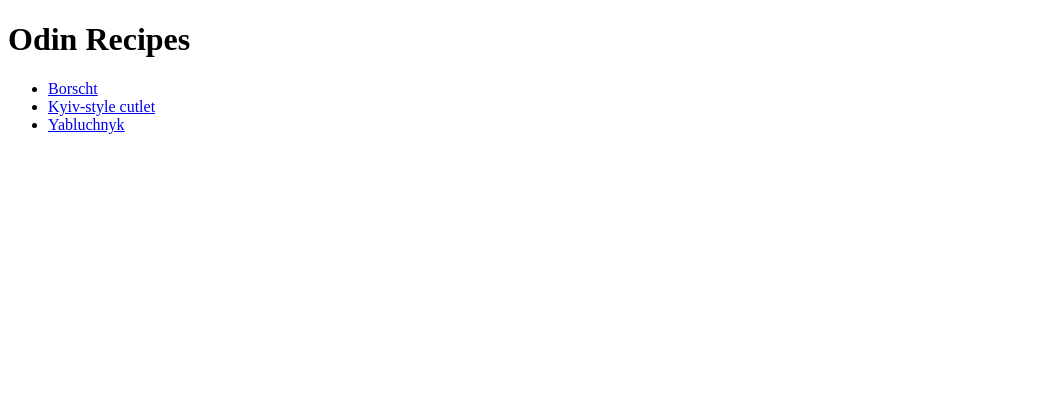
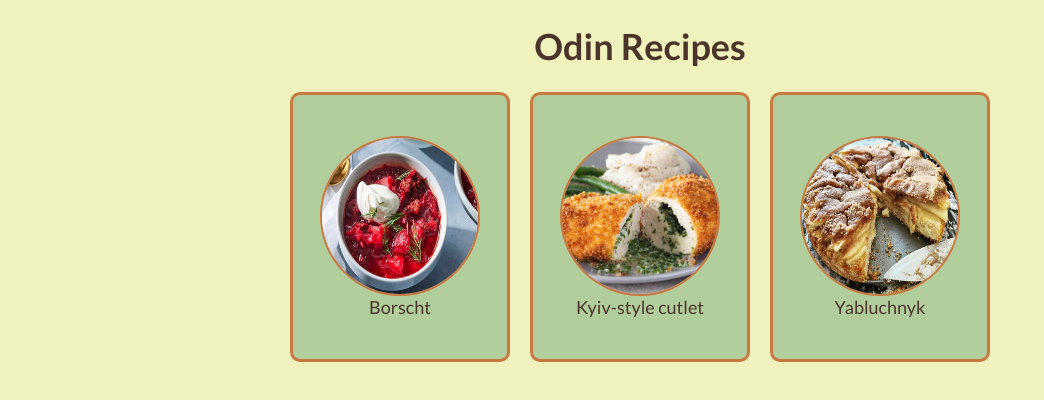
Before and after one commit to vuxxect/odin-recipes, a plain HTML site: page index.html in a window 1280 px wide. Shown: the whole page, without its empty margins (0-1044 px from the left). Drawn offline with Linux system fonts and the light colour scheme.

Commit message:
Add styles

```diff
--- a/index.html
+++ b/index.html
@@ -3,14 +3,31 @@
 <head>
     <meta charset="UTF-8">
     <meta name="viewport" content="width=device-width, initial-scale=1.0">
+    <link href="https://fonts.googleapis.com/css2?family=Lato:ital,wght@0,100;0,300;0,400;0,700;0,900;1,100;1,300;1,400;1,700;1,900&display=swap" rel="stylesheet">
+    <link rel="stylesheet" href="styles.css">
     <title>Odin Recipes</title>
 </head>
 <body>
     <h1>Odin Recipes</h1>
-    <ul>
-        <li><a href="recipes/borscht.html">Borscht</a></li>
-        <li><a href="recipes/kyiv-cutlet.html">Kyiv-style cutlet</a></li>
-        <li><a href="recipes/yabluchnyk.html">Yabluchnyk</a></li>
+    <ul class="recipes">
+        <li>
+            <a href="recipes/borscht.html">
+                <img src="pictures/borscht.jpg">
+                <p>Borscht</p>
+            </a>
+        </li>
+        <li>
+            <a href="recipes/kyiv-cutlet.html">
+                <img src="pictures/kyiv-cutlet.jpg">
+                <p>Kyiv-style cutlet</p>
+            </a>
+        </li>
+        <li>
+            <a href="recipes/yabluchnyk.html">
+                <img src="pictures/yabluchnyk.jpg">
+                <p>Yabluchnyk</p>
+            </a>
+        </li>
     </ul>
 </body>
 </html>
--- /dev/null
+++ b/styles.css
@@ -0,0 +1,96 @@
+html {
+    box-sizing: border-box;
+}
+
+*,
+*::before,
+*::after {
+    box-sizing: inherit;
+}
+
+body {
+    font-family: "Lato", sans-serif;
+    font-size: 18px;
+    background-color: rgb(240, 242, 189);
+}
+
+hr {
+    border: 5px solid green;
+    border-radius: 5px;
+    width: 95%;
+}
+
+h1, h2, h3 {
+    font-weight: 700;
+    color: rgb(75, 53, 42);
+}
+p {
+    margin-left: 20px;
+}
+p, li {
+    font-weight: 400;
+    color:rgb(75, 53, 42);
+}
+
+h1, h2, h3 {
+    text-align: center;
+}
+
+.home-link {
+    width: 15%;
+    height: 50px;
+    display: block;
+    text-decoration: none;
+    text-align: center;
+    margin: auto auto;
+    padding: 10px 0 0 0;
+    border: 3px solid rgb(202, 120, 66);
+    border-radius: 10px;
+    background-color: rgb(178, 205, 156);
+
+}
+
+.food-img {
+    display: block;
+    margin: auto auto;
+    border: 3px solid rgb(202, 120, 66);
+    border-radius: 10px;
+}
+
+.steps li {
+    margin: 0 0 25px 0;
+}
+
+.recipes {
+    list-style: none;
+    display: flex;
+    justify-content: center;
+    gap: 20px;
+    padding: 0px;
+}
+
+.recipes a {
+    height: 270px;
+    width: 220px;
+    border: 3px solid rgb(202, 120, 66);
+    border-radius: 10px;
+    background-color: rgb(178, 205, 156);
+
+    display: flex;
+    justify-content: center;
+    flex-direction: column;
+    align-items: center;
+    text-decoration: none;
+}
+
+.recipes img {
+    width: 160px;
+    height: 160px;
+    border: 2px solid rgb(202, 120, 66);
+    border-radius: 100%;
+}
+
+.recipes p {
+    margin: 0;
+    text-align: center;
+}
```
Also changed, not shown: recipes/borscht.html (+6 -4 lines), recipes/kyiv-cutlet.html (+7 -5 lines), recipes/yabluchnyk.html (+7 -5 lines).
